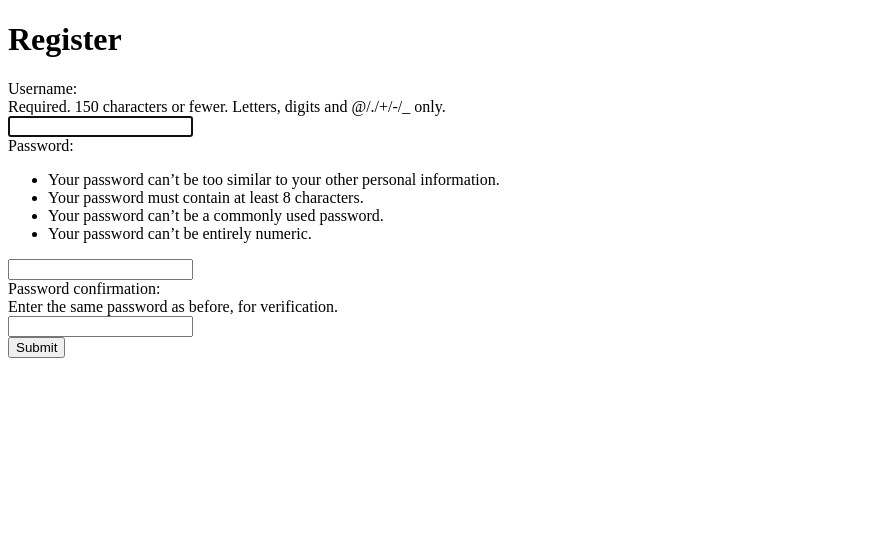
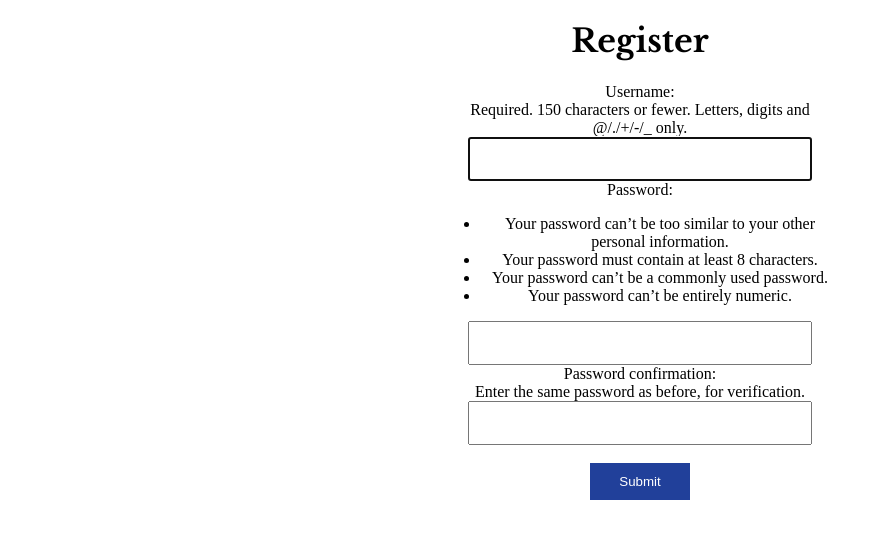
Before and after one commit to ljeck3/finalprojectLeviEck, a Django app: page /members/register_user/ in a window 1280 px wide. Shown: the top 539 px of the page, without its empty margins (0-882 px from the left). Run offline with Django 5.2, Linux system fonts and the light colour scheme.

Commit message:
Styling for login and register pages.

```diff
--- /dev/null
+++ b/members/static/members/css/members_style.css
@@ -0,0 +1,54 @@
+@import url('https://fonts.googleapis.com/css2?family=Libre+Baskerville:ital,wght@0,400;0,700;1,400&display=swap');
+
+h1 {
+	text-align: center;
+	font-family: "Libre Baskerville", serif;
+}
+
+
+
+form {
+	width: 400px;
+	margin: 0 auto;
+	text-align: center;
+}
+label {
+	display: block;
+}
+
+input[type="text"]{
+	display: block;
+	margin: 0 auto;
+	width: 80%;
+	font-family: Arial, sans-serif;
+	line-height: 1.5;
+	padding: 10px;
+}
+
+input[type="password"]{
+	display: block;
+	margin: 0 auto;
+	width: 80%;
+	font-family: Arial, sans-serif;
+	line-height: 1.5;
+	padding: 10px;
+}
+
+
+input[type="submit"]{
+	width: 100px;
+	height: 37px;
+	background-color: #21409A;
+	color: #FFFFFF;
+	border: none;
+}
+
+input[type="submit"]:hover {
+	transform: scale(1.1);
+	transition: transform .25s ease;
+}
+
+.fillout {
+	display: flex;
+	justify-content: center;
+}
--- a/members/templates/authenticate/register_user.html
+++ b/members/templates/authenticate/register_user.html
@@ -12,6 +12,8 @@
 <html lang="en">
 <head>
     <meta charset="UTF-8">
+    {% load static %}
+    <link rel="stylesheet" href="{% static 'members/css/members_style.css' %}">
     <title>Register</title>
 </head>
 <body>
@@ -24,7 +26,7 @@
 <form action="{% url 'register_user' %}" method="POST">
   {% csrf_token %}
   {{ form }}
-  <button type="submit">Submit</button>
+  <br><input type="submit">
 </form>
 
 
```
Also changed, not shown: members/templates/authenticate/login.html (+5 -3 lines), rsvp/templates/home.html (+7 -0 lines).
